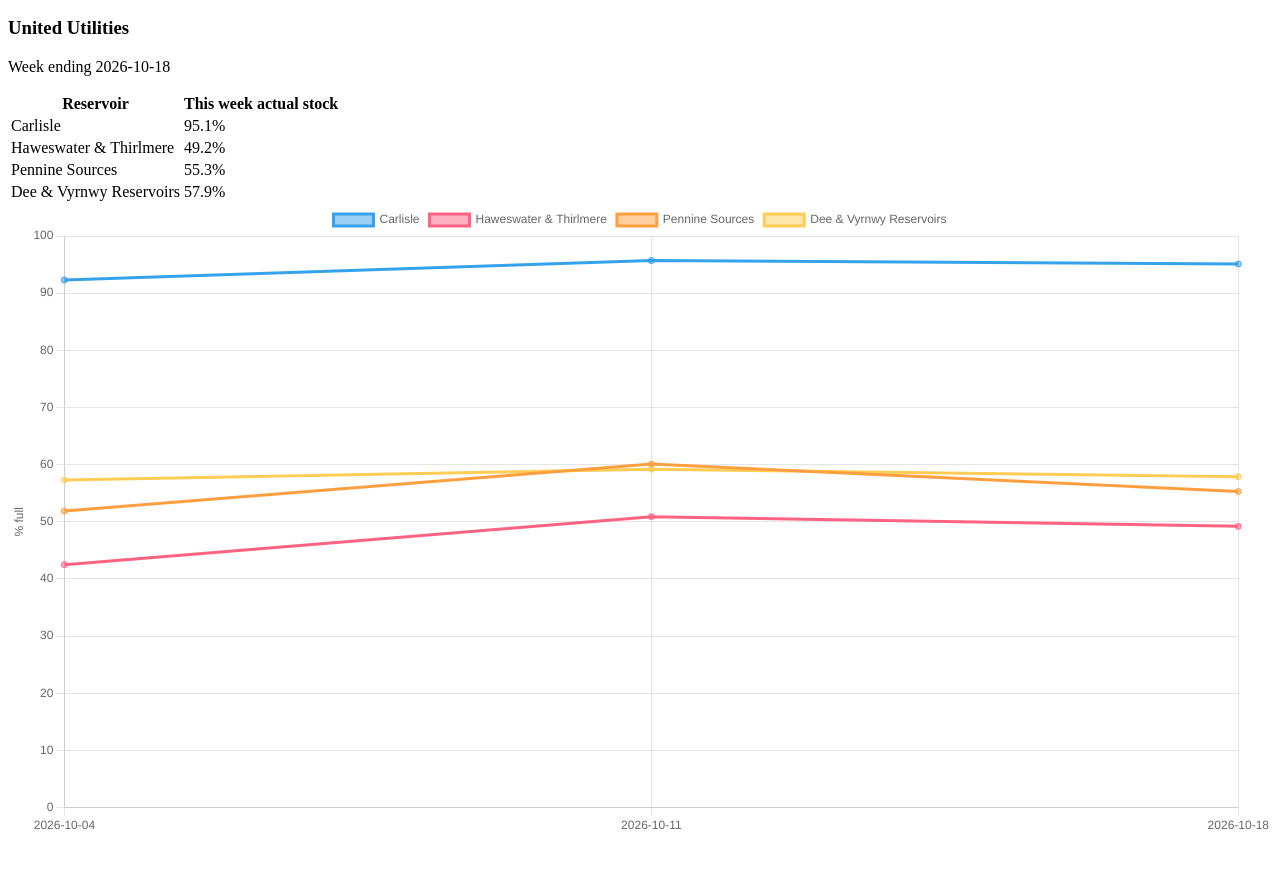
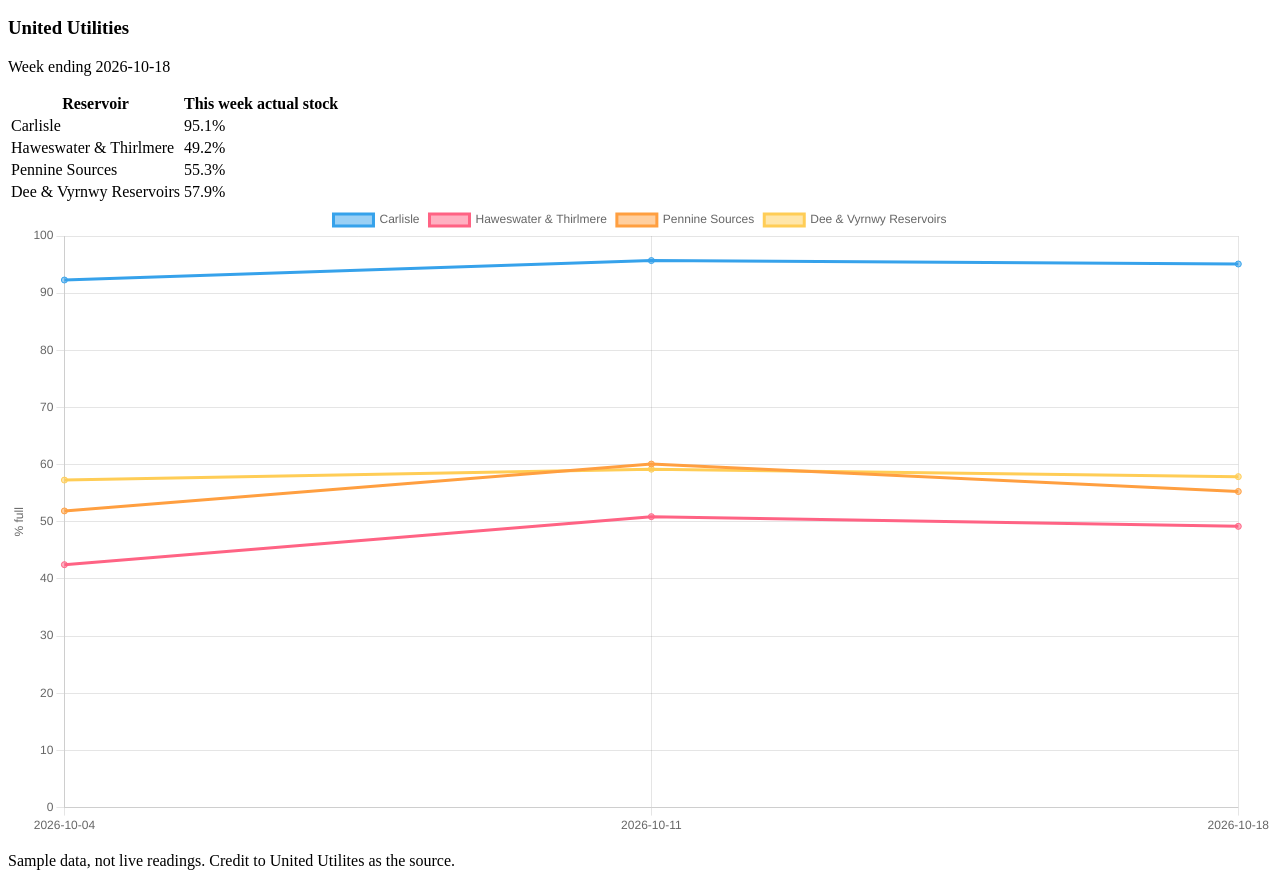
Before and after one commit to Fiona-1981/reservoir-project, a plain HTML site: page frontend/index.html in a window 1280 px wide. Shown: the part 50-936 px from the top of the page. Before the commit the page ends 894 px from the top, so only its background shows below. Drawn offline with nearby package versions, Linux system fonts and the light colour scheme.

Commit message:
Add line crediting UU as the source, and stating sample data

```diff
--- a/frontend/index.html
+++ b/frontend/index.html
@@ -18,4 +18,5 @@
             <tbody id="reservoir-rows"></tbody>
         </table>
             <canvas id="reservoir-chart"></canvas>
+        <p>Sample data, not live readings. Credit to United Utilites as the source.</p>
     </body>
```
